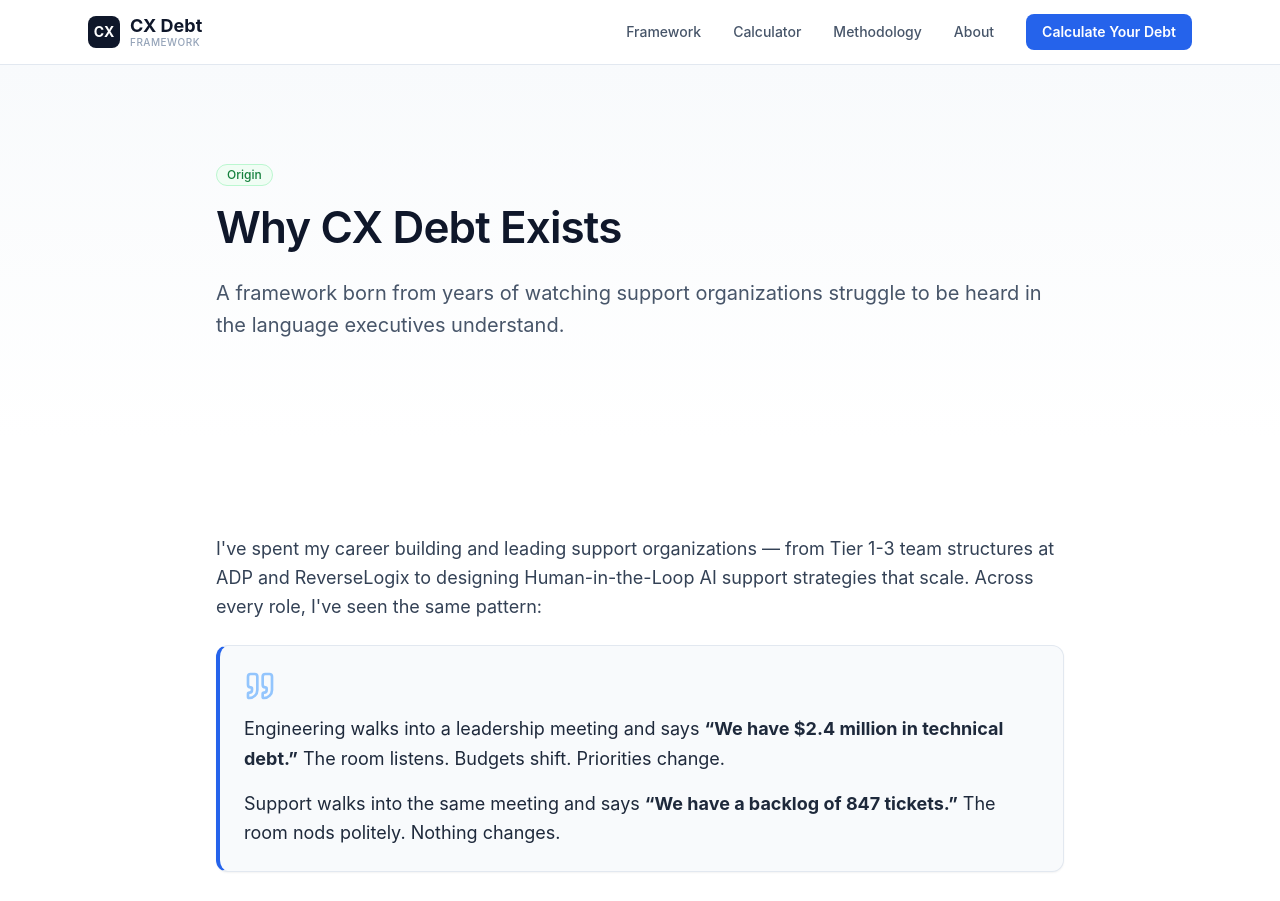
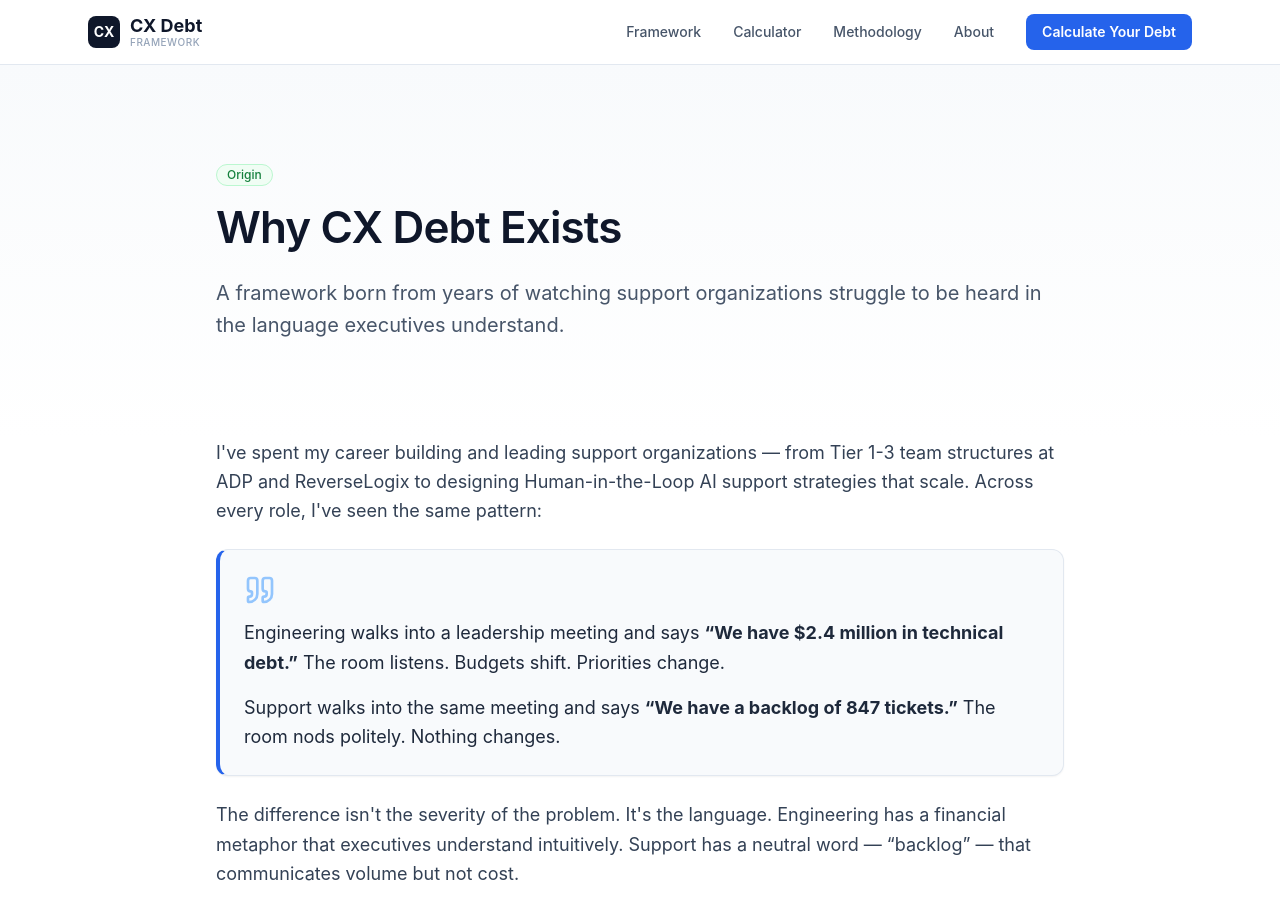
Before and after one commit to wesleyshiCX/cxdebt, a Next.js app: page /about in a window 1280 px wide. Shown: the top 901 px of the page. Built offline with nearby package versions, Linux system fonts and the light colour scheme.

Commit message:
fix section padding on about

```diff
--- a/src/app/about/page.tsx
+++ b/src/app/about/page.tsx
@@ -25,7 +25,7 @@ export default function AboutPage() {
         </div>
       </section>
 
-      <section className="section-padding">
+      <section >
         <div className="container-narrow space-y-6">
           <p className="text-lg text-slate-700 leading-relaxed">
             I&apos;ve spent my career building and leading support
```
